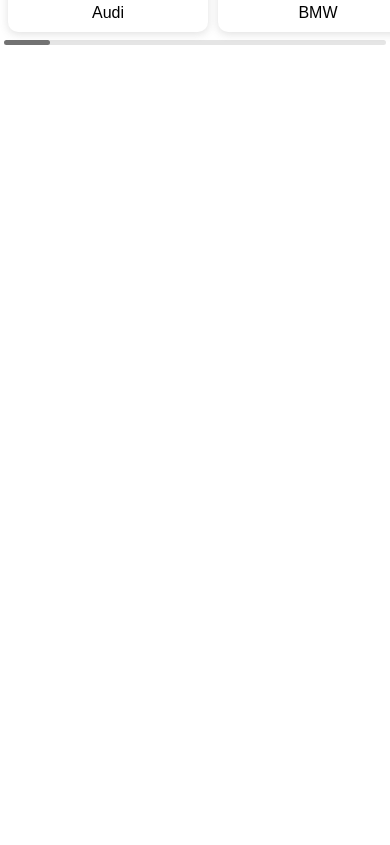
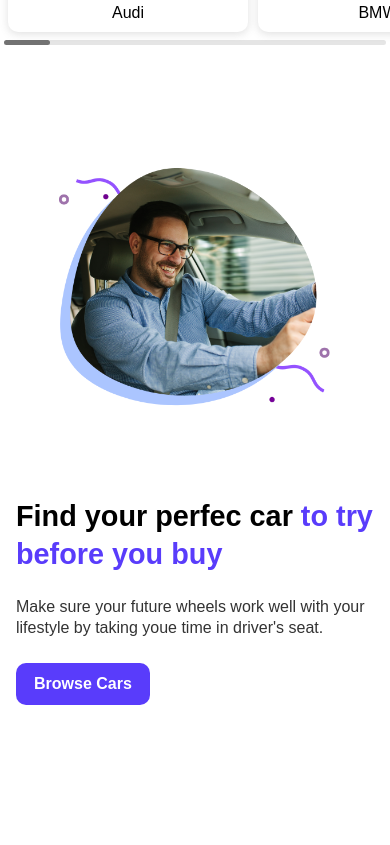
Before and after one commit to jakubfronczyk/responsive-react-js-website, a React (Create React App) app: page / in a window 390 px wide. Shown: the part 1120-1965 px from the top of the page. Before the commit the page ends 1248 px from the top, so only its background shows below. Built offline with nearby package versions, Linux system fonts and the light colour scheme.

Commit message:
Added all sections and mobile version

```diff
--- a/src/App.js
+++ b/src/App.js
@@ -1,18 +1,21 @@
-import React from 'react'
-import Navbar from './components/navbar/Navbar'
-import Hero from './components/hero/Hero'
-import Find from './components/find/Find.js'
-
-
-
+import React from "react";
+import Navbar from "./components/navbar/Navbar";
+import Hero from "./components/hero/Hero";
+import Find from "./components/find/Find.js";
+import Driver from "./components/driver/Driver.js";
+import Luxury from "./components/luxury/Luxury.js";
+import Footer from "./components/footer/Footer.js";
 
 function App() {
   return (
-    <div>
+    <>
       <Navbar />
       <Hero />
       <Find />
-    </div>
+      <Driver />
+      <Luxury />
+      <Footer />
+    </>
   );
 }
 
--- /dev/null
+++ b/src/components/driver/Driver.js
@@ -0,0 +1,20 @@
+import React from 'react'
+import Drive from '../../images/drive.png'
+import styles from './Driver.module.css'
+
+function Driver() {
+    return (
+        <div className={styles.driver}>
+            <div className={styles.left}>
+                <img src={Drive} alt="/" />
+            </div>
+            <div className={styles.right}>
+                <h2>Find your perfec car <span>to try before you buy</span></h2>
+                <p>Make sure your future wheels work well with your lifestyle by taking youe time in driver's seat. </p>
+                <button>Browse Cars</button>
+            </div>
+        </div>
+    )
+}
+
+export default Driver
--- /dev/null
+++ b/src/components/driver/Driver.module.css
@@ -0,0 +1,60 @@
+.driver{
+    max-width: 1040px;
+    margin: auto;
+    display:grid;
+    grid-template-columns: repeat(2,1fr);
+    gap:2rem;
+    padding: 1rem;
+}
+
+.driver img {
+    max-width: 512px;
+}
+
+.driver h2 {
+    padding-top:30%;
+}
+
+.driver span {
+    color:#593cfb
+}
+
+.driver p {
+    font-size: 1rem;
+    color:#333;
+    padding: 1.5rem 0;
+}
+
+.driver button {
+    background-color: #593cfb;
+    color: #fff;
+    font-weight: 600;
+    padding: 12px 18px;
+    border: none;
+    font-size: 1rem;
+    border-radius: 10px;
+    cursor: pointer;
+}
+
+.driver button:hover {
+    background-color: #4733b7;
+    transition: background-color 1s;
+}
+
+@media screen and (max-width: 920px) {
+    .driver{
+        grid-template-columns: 1fr;
+    }
+    .driver img {
+        max-width: 80%;
+    }
+
+    .driver .left{
+        display: flex;
+        justify-content: center;
+    }
+
+    .driver h2{
+        padding-top: 10%;
+    }
+}
--- a/src/components/find/Find.js
+++ b/src/components/find/Find.js
@@ -24,7 +24,6 @@
             <div className={styles.slider_container}>
 
 <Swiper
-                // install Swiper modules
                 modules={[Navigation,Scrollbar]}
                 spaceBetween={10}
                 slidesPerView={5}
@@ -32,13 +31,13 @@
                 breakpoints={{
                   // when window width is >= 340px
                   340: {
-                    width: 200,
+                    width: 240,
                     slidesPerView: 1,
                   },
                   // when window width is >= 768px
                   768: {
                     width: 768,
-                    slidesPerView: 4,
+                    slidesPerView: 3,
                   },
                   // when window width is >= 1040px
                   1040: {
--- /dev/null
+++ b/src/components/footer/Footer.js
@@ -0,0 +1,16 @@
+import React from 'react'
+import styles from './Footer.module.css'
+import Logo from '../../images/logo_dark.png'
+
+function Footer() {
+    return (
+        <div className={styles.footer}>
+            <div className={styles.container}>
+                <img src={Logo} alt="/" />
+                <button>Share a car</button>
+            </div>
+        </div>
+    )
+}
+
+export default Footer
--- /dev/null
+++ b/src/components/footer/Footer.module.css
@@ -0,0 +1,30 @@
+.footer{
+    width: 100%;
+    height: 80px;
+    background-color:#121214;
+}
+
+.container{
+    max-width: 1040px;
+    margin: auto;
+    height: 100%;
+    padding: 1rem;
+    display: flex;
+    justify-content: space-between;
+    align-items: center;
+}
+
+.footer button{
+    background-color: #593cfb;
+    color: #fff;
+    font-weight: 600;
+    font-size: 1rem;
+    padding: 12px 18px;
+    border: none;
+    border-radius: 10px;
+}
+
+.footer button:hover{
+    background-color: #4733b7;
+    transition: background-color 1s;
+}
--- /dev/null
+++ b/src/components/luxury/Card.js
@@ -0,0 +1,16 @@
+import React from 'react'
+import styles from './Luxury.module.css'
+
+
+function Card(props) {
+    return (
+        <div className={styles.card}>
+            <img src={props.img} alt="/"/>
+            <div className={styles.content}>
+                <h3>{props.brand}</h3>
+            </div>
+        </div>
+    )
+}
+
+export default Card
--- /dev/null
+++ b/src/components/luxury/Luxury.js
@@ -0,0 +1,26 @@
+import React from "react";
+import styles from "./Luxury.module.css";
+import Card from "./Card.js"
+
+function Luxury() {
+    return (
+        <div className={styles.luxury}>
+            <div className={styles.heading}>
+                <h2>Luxury Selection</h2>
+                <div className={styles.text_bg}>
+                    <p>
+                        <span>Select from the top luxuty behicles to roll in style</span>
+                    </p>
+                </div>
+            </div>
+            <div className={styles.container}>
+                <Card img='https://images.unsplash.com/photo-1599912027611-484b9fc447af?ixlib=rb-4.0.3&ixid=MnwxMjA3fDB8MHxwaG90by1wYWdlfHx8fGVufDB8fHx8&auto=format&fit=crop&w=765&q=80}' brand='Rolls Royce'/>
+                <Card img='https://images.unsplash.com/photo-1584082411947-dfa856e714eb?ixlib=rb-4.0.3&ixid=MnwxMjA3fDB8MHxwaG90by1wYWdlfHx8fGVufDB8fHx8&auto=format&fit=crop&w=687&q=80' brand='Aston Martin'/>
+                <Card img='https://images.unsplash.com/photo-1593055357429-62eaf3b259cc?ixlib=rb-4.0.3&ixid=MnwxMjA3fDB8MHxwaG90by1wYWdlfHx8fGVufDB8fHx8&auto=format&fit=crop&w=1170&q=80' brand='Maserati'/>
+                <Card img='https://images.unsplash.com/photo-1614200187524-dc4b892acf16?ixlib=rb-4.0.3&ixid=MnwxMjA3fDB8MHxwaG90by1wYWdlfHx8fGVufDB8fHx8&auto=format&fit=crop&w=687&q=80' brand='Ferrari'/>
+            </div>
+        </div>
+    )
+}
+
+export default Luxury;
--- /dev/null
+++ b/src/components/luxury/Luxury.module.css
@@ -0,0 +1,74 @@
+.luxury {
+    max-width: 1040px;
+    margin: auto;
+    padding: 5rem 1rem;
+}
+
+.container {
+    display: grid;
+    grid-template-columns: repeat(4,1fr);
+    gap: 1rem;
+    padding: 4rem 1rem;
+}
+
+.heading h2 {
+    font-size: 4rem;
+    text-align: center;
+    padding: 2rem;
+}
+
+.heading p {
+    text-align: center;
+}
+
+.text_bg{
+    background:rgba(171, 197, 255, 0.502);
+    height:30px;
+    max-width: 650px;
+    margin: auto;
+    position: absolute;
+    left: 0;
+    right: 0;
+}
+
+.text_bg p {
+    font-size: 1.4rem;
+    margin-top: -.6rem
+}
+
+.card {
+    width: 100%;
+    border-radius: 10px;
+    box-shadow: rgba(99, 99, 99, 0.2) 0px 2px 8px 0px;
+}
+
+.card img {
+    width: 100%;
+    height: 250px;
+    border-top-left-radius: 10px;
+    border-top-right-radius: 10px;
+    object-fit: cover;
+}
+
+.card .content {
+    text-align: center;
+    padding:1rem;
+    font-size:1rem;
+}
+
+@media screen and (max-width: 768px) {
+    .luxury .container{
+        grid-template-columns: repeat(2, 1fr);
+    }
+
+    .heading h2{
+        font-size: 3rem;
+    }
+
+}
+
+@media screen and (max-width: 500px){
+    .luxury .container{
+        grid-template-columns: 1fr;
+    }
+}
--- a/src/index.css
+++ b/src/index.css
@@ -16,5 +16,5 @@
 body{
   font-size: 1.2rem;
   line-height: 1.3;
-  font-family: 'Poppins', sans-serif;
+  font-family: 'Poppins',sans-serif;
 }
```
